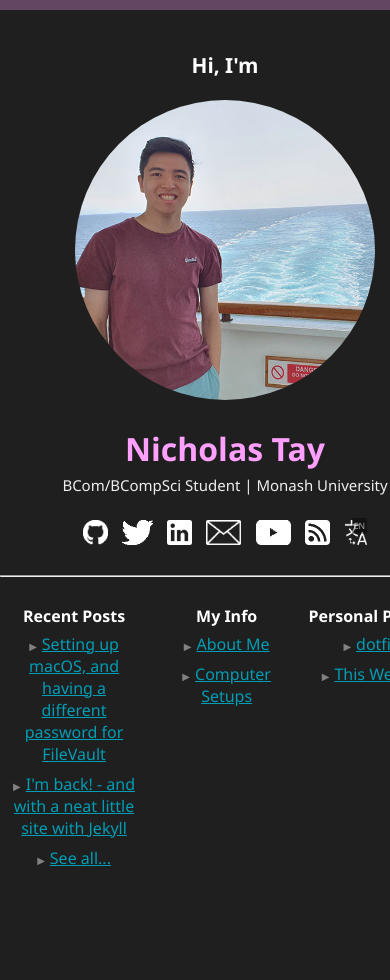
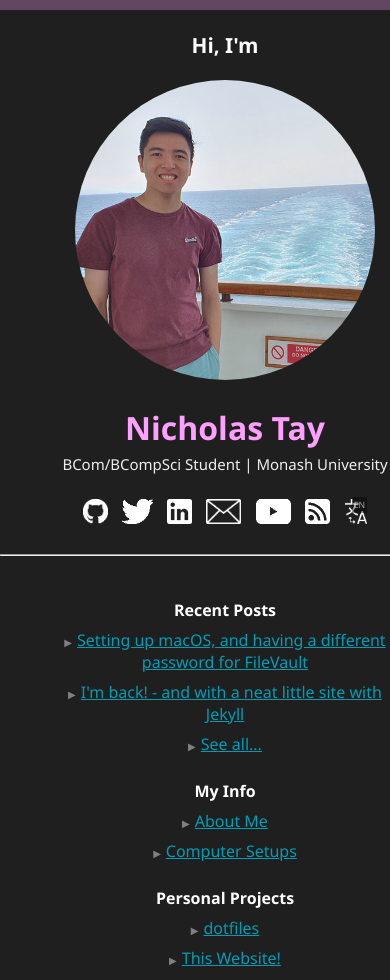
Before and after one commit to nicholastay/personal-web, a Jekyll site: the page built from index.html, in a window 390 px wide. Built offline with Jekyll 4.4.1, drawn with Linux system fonts in a browser that asks for light colours; before the commit the page ends 900 px from its top, so only the background shows below that.

Commit message:
mobile front page table

```diff
--- a/index.html
+++ b/index.html
@@ -69,13 +69,10 @@ content_class: home
 	</div>
 
 	<table class="home-blocks">
-		<tr>
-			<th>Recent Posts</th>
-			<th>My Info</th>
-			<th>Personal Projects</th>
-		</tr>
+		<tbody>
 		<tr>
 			<td>
+				<h3>Recent Posts</h3>
 				<ul>
 					{% for post in site.posts limit:3 %}
 						<li><a href="{{ post.url }}">{{ post.title }}</a></li>
--- a/style.css
+++ b/style.css
@@ -160,6 +160,25 @@ img.round {
 	color: grey;
 }
 
+.home-blocks h3 {
+	margin-top: 0;
+	margin-bottom: 8px;
+}
+
+@media(max-width: 650px) {
+	table.home-blocks,
+	.home-blocks td,
+	.home-blocks tr,
+	.home-blocks th {
+		display: block;
+		width: 90%;
+		margin: 0 auto;
+	}
+
+	.home-blocks h3 {
+		margin-top: 15px;
+	}
+}
 
 
 /* Posts */
```
Also changed, not shown: other parts of index.html (+3 -0 lines).
